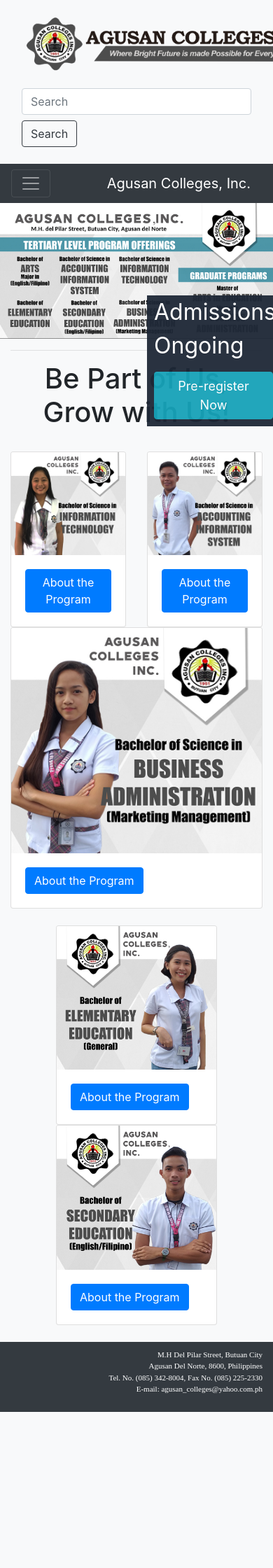
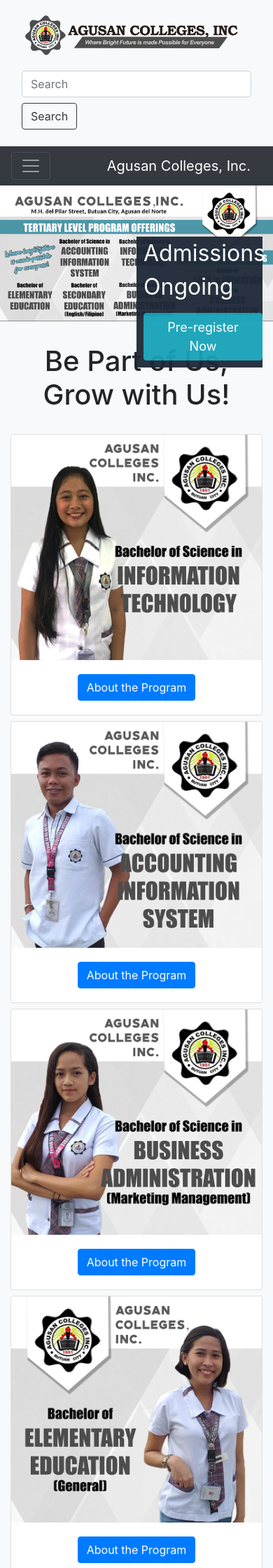
Before and after one commit to skaperduo/aci_v2, a Django app: page / in a window 390 px wide; the page is wider, and only the part inside the window is pictured. Shown: the top 2240 px of that part at 70% size. Before the commit the page ends 2017 px from the top of that part, so only its background shows below. Run offline with Django 3.2, Linux system fonts and the light colour scheme; parts of the project's set-up code (start-up, migrations or seed data) failed here and were passed over; some libraries are stand-ins or nearby versions.

Commit message:
updated the mobile view design

```diff
--- a/homepage/templates/index.html
+++ b/homepage/templates/index.html
@@ -1,54 +1,23 @@
-
 {% extends 'base.html' %}
 {% load static %}
 {% block content %}
 
-  <img src="{% static '/images/marketing2.jpg' %}" width="100%">
+<img src="{% static '/images/marketing3.jpg' %}" width="100%">
+
 
 <div class="pre_reg_icon">
-
     <label>Admissions<br>Ongoing</label><br>
     <a class="btn btn-info" href="{% url 'pre_reg_landing_page' %}" role="button">Pre-register Now</a>
-
 </div>
 
-<!--<h1>Homepage</h1>-->
-<!--<div id="carouselExampleIndicators" class="carousel slide" data-ride="carousel">-->
-<!--  <ol class="carousel-indicators">-->
-<!--    <li data-target="#carouselExampleIndicators" data-slide-to="0" class="active"></li>-->
-<!--    <li data-target="#carouselExampleIndicators" data-slide-to="1"></li>-->
-<!--    <li data-target="#carouselExampleIndicators" data-slide-to="2"></li>-->
-<!--    <li data-target="#carouselExampleIndicators" data-slide-to="3"></li>-->
-<!--  </ol>-->
-<!--  <div class="carousel-inner">-->
-<!--    <div class="carousel-item active">-->
-<!--      <img src="{% static '/images/marketing.jpg' %}" class="d-block w-100" alt="first">-->
-<!--    </div>-->
-<!--    <div class="carousel-item">-->
-<!--      <img src="{% static '/images/image2.jpg' %}" class="d-block w-100" alt="second">-->
-<!--    </div>-->
-<!--    <div class="carousel-item">-->
-<!--      <img src="{% static '/images/image3.jpg' %}" class="d-block w-100" alt="third">-->
-<!--    </div>-->
-<!--    <div class="carousel-item">-->
-<!--      <img src="{% static '/images/image7.jpg' %}" class="d-block w-100" alt="third">-->
-<!--    </div>-->
-<!--  </div>-->
-<!--  <a class="carousel-control-prev" href="#carouselExampleIndicators" role="button" data-slide="prev">-->
-<!--    <span class="carousel-control-prev-icon" aria-hidden="true"></span>-->
-<!--    <span class="sr-only">Previous</span>-->
-<!--  </a>-->
-<!--  <a class="carousel-control-next" href="#carouselExampleIndicators" role="button" data-slide="next">-->
-<!--    <span class="carousel-control-next-icon" aria-hidden="true"></span>-->
-<!--    <span class="sr-only">Next</span>-->
-<!--  </a>-->
-<!--</div>-->
-<div class="container">
+
+<section class="section_2 container">
+    <div class="d-flex flex-column text-center">
         <hr>
         <center><h1>Be Part of Us, Grow with Us!</h1></center>
         <br>
             <div class="row">
-    <div class="col">
+            <div class="col-sm mb-2">
                 <div class="card" style="width: 100%;">
                     <img src="{% static '/images/BSIT.jpg' %}" class="card-img-top" alt="...">
                     <div class="card-body">
@@ -57,7 +26,8 @@
                     </div>
                 </div>
             </div>
-    <div class="col">
+
+            <div class="col-sm mb-2">
                 <div class="card" style="width: 100%;">
                     <img src="{% static '/images/BSAIS.jpg' %}" class="card-img-top" alt="...">
                     <div class="card-body">
@@ -66,7 +36,8 @@
                     </div>
                 </div>
             </div>
-    <div class="col">
+
+            <div class="col-sm mb-2">
                 <div class="card" style="width: 100%;">
                     <img src="{% static '/images/BSBA.jpg' %}" class="card-img-top" alt="...">
                     <div class="card-body">
@@ -76,12 +47,13 @@
                 </div>
             </div>
             </div>
-  <br>
+            <!--        </div>-->
+            <!--        <div class="row">-->
+            <!--            <div class="col-2"></div>-->
+            <!--            <div class="col-8">-->
+            <!--                <div class="row">-->
             <div class="row">
-    <div class="col-2"></div>
-    <div class="col-8">
-      <div class="row">
-        <div class="col">
+            <div class="col-sm mb-2">
                 <div class="card" style="width: 100%;">
                     <img src="{% static '/images/BEEd.jpg' %}" class="card-img-top" alt="...">
                     <div class="card-body">
@@ -90,7 +62,8 @@
                     </div>
                 </div>
             </div>
-        <div class="col">
+
+            <div class="col-sm mb-2">
                 <div class="card" style="width: 100%;">
                     <img src="{% static '/images/BSEd.jpg' %}" class="card-img-top" alt="...">
                     <div class="card-body">
@@ -99,9 +72,20 @@
                     </div>
                 </div>
             </div>
+
+            <div class="col-sm mb-2">
+                <div class="card" style="width: 100%;">
+                    <img src="{% static '/images/grad_basic.jpg' %}" class="card-img-top" alt="...">
+                    <div class="card-body">
+
+                        <a href="{% url 'program_bsed' %}" class="btn btn-primary">About the Program</a>
                     </div>
                 </div>
-    <div class="col-2"></div>
             </div>
             </div>
+            <!--                </div>-->
+            <!--            </div>-->
+            <!--            <div class="col-2"></div>-->
+        </div>
+</section>
 {% endblock %}
--- a/static/css/main.css
+++ b/static/css/main.css
@@ -65,13 +65,12 @@
 /* Pre-reg Icon */
 
 .pre_reg_icon {
-    top: 50%;
-    right: 0;
+    top: 40%;
+    right: 15px;
     background-color: #1e2736;
     width: 180px;
     position: fixed;
     z-index: 9999;
-    padding: initial;
     opacity: .95;
 }
 
--- a/templates/base.html
+++ b/templates/base.html
@@ -4,7 +4,7 @@
 <head>
     <!-- Required meta tags -->
     <meta charset="utf-8">
-    <meta name="viewport" content="width=device-width, initial-scale=1, shrink-to-fit=no">
+    <meta name="viewport" content="width=device-width, initial-scale=1, shrink-to-fit=yes">
     <!-- Bootstrap CSS -->
     <link rel="stylesheet" href="https://stackpath.bootstrapcdn.com/bootstrap/4.4.1/css/bootstrap.min.css"
           integrity="sha384-Vkoo8x4CGsO3+Hhxv8T/Q5PaXtkKtu6ug5TOeNV6gBiFeWPGFN9MuhOf23Q9Ifjh" crossorigin="anonymous">
@@ -20,6 +20,7 @@
 	$(document).ready(function(){
 		$("#myModal2").modal('show');
 	});
+
     </script>
     <title>Agusan Colleges, Inc.</title>
 </head>
@@ -28,7 +29,7 @@
 <nav class="navbar navbar-light bg-light">
     <div class="container">
         <a class="navbar-brand" href="{% url 'home' %}">
-            <img src="{% static 'images/websiteBanner.png' %}" width="450" height="100" class="d-inline-block align-top"
+            <img src="{% static 'images/websiteBanner.png' %}" width="325px" height="75px" class="d-inline-block"
                  alt="">
         </a>
         <form class="form-inline my-2 my-lg-0">
@@ -38,6 +39,8 @@
     </div>
 </nav>
 
+<section class="section_1 container-fluid p-0">
+    <div class="d-flex flex-column">
         <nav class="navbar navbar-expand-lg navbar-dark bg-dark">
             <div class="container">
                 <button class="navbar-toggler" type="button" data-toggle="collapse" data-target="#navbarTogglerDemo03"
@@ -53,45 +56,58 @@
                         </li>
 
                         <li class="nav-item dropdown">
-                    <a class="nav-link dropdown-toggle" href="#" id="navbarDropdown" data-toggle="dropdown" role="button">
+                            <a class="nav-link dropdown-toggle" href="#" id="navbarDropdown" data-toggle="dropdown"
+                               role="button">
                                 Programs
                             </a>
                             <div class="dropdown-menu" aria-labelledby="navbarDropdown">
-                        <a class="dropdown-item" href="{% url 'program_beed' %}">Bachelor of Elementary Education</a>
+                                <a class="dropdown-item" href="{% url 'program_beed' %}">Bachelor of Elementary
+                                    Education</a>
                                 <div class="dropdown-divider"></div>
-                        <a class="dropdown-item" href="{% url 'program_bsed' %}">Bachelor of Secondary Education</a>
+                                <a class="dropdown-item" href="{% url 'program_bsed' %}">Bachelor of Secondary
+                                    Education</a>
                                 <div class="dropdown-divider"></div>
-                        <a class="dropdown-item" href="{% url 'program_bsba' %}">Bachelor of Science in Business Administration</a>
+                                <a class="dropdown-item" href="{% url 'program_bsba' %}">Bachelor of Science in Business
+                                    Administration</a>
                                 <div class="dropdown-divider"></div>
-                        <a class="dropdown-item" href="{% url 'program_bsais' %}">Bachelor of Science in Accounting Information System</a>
+                                <a class="dropdown-item" href="{% url 'program_bsais' %}">Bachelor of Science in
+                                    Accounting Information System</a>
                                 <div class="dropdown-divider"></div>
-                        <a class="dropdown-item" href="{% url 'program_bsit' %}">Bachelor of Science in Information Technology</a>
+                                <a class="dropdown-item" href="{% url 'program_bsit' %}">Bachelor of Science in
+                                    Information Technology</a>
                             </div>
                         </li>
 
                         <li class="nav-item dropdown">
-                    <a class="nav-link dropdown-toggle" href="#" id="navbarDropdown" data-toggle="dropdown" role="button">
+                            <a class="nav-link dropdown-toggle" href="#" id="navbarDropdown" data-toggle="dropdown"
+                               role="button">
                                 College Admission
                             </a>
                             <div class="dropdown-menu" aria-labelledby="navbarDropdown">
-                        <a class="dropdown-item" href="{% url 'admission_requirements' %}">Admission Requirements</a>
+                                <a class="dropdown-item" href="{% url 'admission_requirements' %}">Admission
+                                    Requirements</a>
                                 <div class="dropdown-divider"></div>
                                 <a class="dropdown-item" href="{% url 'admission' %}">Online Pre-registration</a>
                             </div>
                         </li>
 
                         <li class="nav-item dropdown">
-                    <a class="nav-link dropdown-toggle" href="#" id="navbarDropdown" data-toggle="dropdown" role="button">
+                            <a class="nav-link dropdown-toggle" href="#" id="navbarDropdown" data-toggle="dropdown"
+                               role="button">
                                 Basic Education Admission
                             </a>
                             <div class="dropdown-menu" aria-labelledby="navbarDropdown">
-                        <a class="dropdown-item" href="{% url 'basic_ed_admission_requirements' %}">Admission Requirements</a>
+                                <a class="dropdown-item" href="{% url 'basic_ed_admission_requirements' %}">Admission
+                                    Requirements</a>
                                 <div class="dropdown-divider"></div>
-                        <a class="dropdown-item" href="{% url 'shs_admission' %}">SHS Online Pre-registration</a>
+                                <a class="dropdown-item" href="{% url 'shs_admission' %}">SHS Online
+                                    Pre-registration</a>
                                 <div class="dropdown-divider"></div>
-                        <a class="dropdown-item" href="{% url 'jhs_admission' %}">JHS Online Pre-registration</a>
+                                <a class="dropdown-item" href="{% url 'jhs_admission' %}">JHS Online
+                                    Pre-registration</a>
                                 <div class="dropdown-divider"></div>
-                        <a class="dropdown-item" href="{% url 'elementary_admission' %}">Elementary Online Pre-registration</a>
+                                <a class="dropdown-item" href="{% url 'elementary_admission' %}">Elementary Online
+                                    Pre-registration</a>
                             </div>
                         </li>
 
@@ -99,6 +115,8 @@
                 </div>
             </div>
         </nav>
+    </div>
+</section>
 
 {% block content %}
 
```
Also changed, not shown: static/images/grad_basic.jpg (added), static/images/marketing3.jpg (added), 1 other file. Lines whose indentation alone changed are shown as unchanged.
